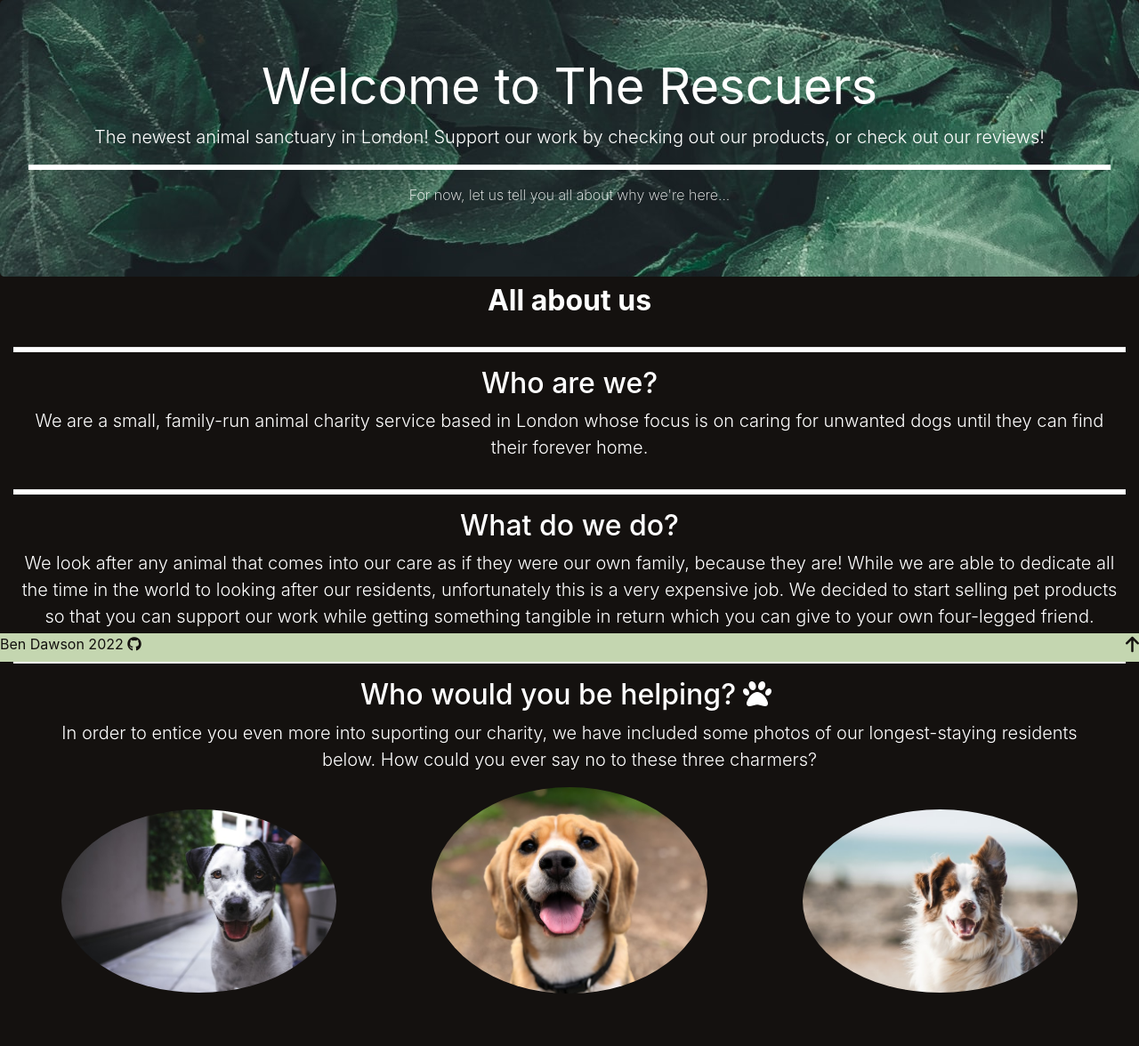
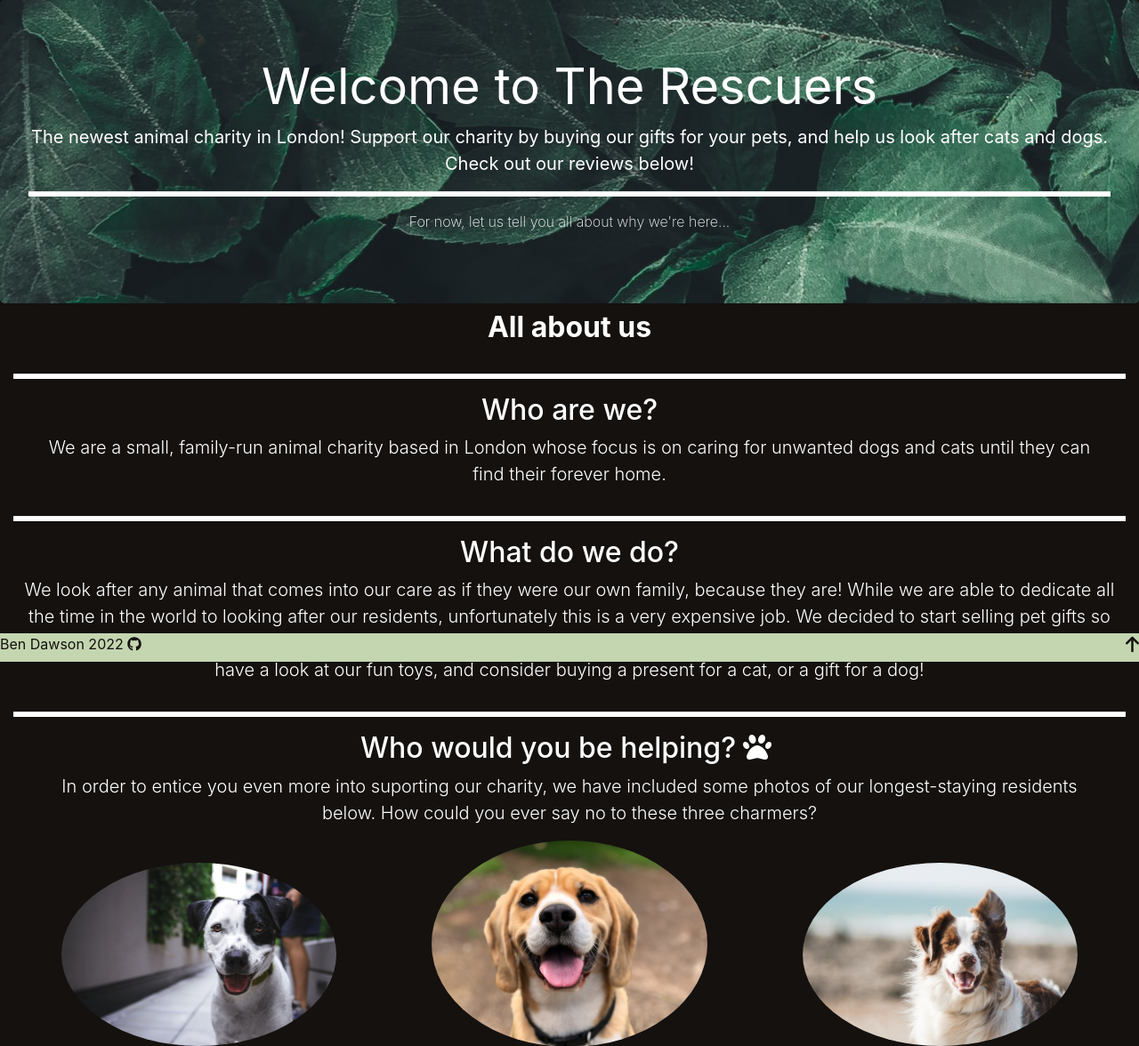
Before and after one commit to BenD2525/the_rescuers_p5, a Django app: page / in a window 1280 px wide. Shown: the part 56-1232 px from the top of the page at 89% size. Run offline with Django 4.2, Linux system fonts and the light colour scheme; some libraries are stand-ins or nearby versions.

Commit message:
Amend content on index.html for aid SEO, add keywords to meta in base.html

```diff
--- a/home/templates/home/index.html
+++ b/home/templates/home/index.html
@@ -2,13 +2,15 @@
 {% load static %}
 
 {% block content %}
+<!-- Jumbotron -->
 <div class="jumbotron home-1 text-center mb-0">
     <h1 class="display-4"><strong>Welcome to The Rescuers</strong></h1>
-    <p class="lead">The newest animal sanctuary in London! Support our work by checking out our products, or check out
-        our reviews!</p>
+    <p class="lead"><strong>The newest animal charity in London! Support our charity by buying our gifts for your pets, and help us look after cats and dogs. Check out
+        our reviews below! </strong></p>
     <hr class="hr-1">
     <p>For now, let us tell you all about why we're here...</p>
 </div>
+<!-- About Us section -->
 <div class="container-fluid home-container">
     <div class="row">
         <div class="col-sm-12">
@@ -21,9 +23,9 @@
             <div class="row">
                 <div class="col-sm-12 text-center">
                     <h2 class="featurette-heading">Who are we?</h2>
-                    <p class="lead mx-4">We are a small, family-run animal charity service based in London whose focus
+                    <p class="lead mx-4">We are a small, family-run animal charity based in London whose focus
                         is on
-                        caring for unwanted dogs until they can find their forever home.</p>
+                        caring for unwanted dogs and cats until they can find their forever home.</p>
                 </div>
             </div>
             <hr class="hr-1">
@@ -33,12 +35,12 @@
                     <p class="lead">We look after any animal that comes into our care as if they were our own
                         family,
                         because they are! While we are able to dedicate all the time in the world to looking after our
-                        residents, unfortunately this is a very expensive job. We decided to start selling pet products
+                        residents, unfortunately this is a very expensive job. We decided to start selling pet gifts
                         so
                         that
                         you can support our work while getting something tangible in return which you can give to your
                         own
-                        four-legged friend.</p>
+                        four-legged friend. Please have a look at our fun toys, and consider buying a present for a cat, or a gift for a dog!</p>
                 </div>
             </div>
             <hr class="hr-1">
@@ -70,6 +72,7 @@
             </div>
         </div>
         <hr class="hr-1">
+        <!-- Reviews section -->
         <div class="col-sm-12 text-center featurette">
             <h2 class="featurette-heading">Reviews</h2>
             <p class="lead">While we are still new, we have managed to collate a few of our favourite reviews from our
--- a/templates/base.html
+++ b/templates/base.html
@@ -9,9 +9,10 @@
   <meta http-equiv="X-UA-Compatible" content="ie=edge">
   <meta charset="utf-8">
   <meta name="viewport" content="width=device-width, initial-scale=1, shrink-to-fit=no">
-  <meta name="keywords" content="Charity, Animals, Toys, Pets">
+  <meta name="keywords"
+    content="Charity, Animals, Toys, Pets, Dogs, Cats, Gifts, Donate, Support, Cuddly toy, Teddy bear, Cuddly animals, Fun toys, Buy gifts for pets, Gifts for dogs, Presents for cats, Support charity by buying gifts, Animal charity London, Look, after cats and dogs, Cuddly toys for animals, Presents for dogs and cats, Fun toys for dogs and cats, Toys for pets in London">
   <meta name="author" content="Ben Dawson">
-  <meta name="description" content="Where you can purchase toys for our needy pets!">
+  <meta name="description" content="Where you can buy toys and gifts for your needy pets!">
   {% endblock %}
 
   {% block extra_meta %}
```
